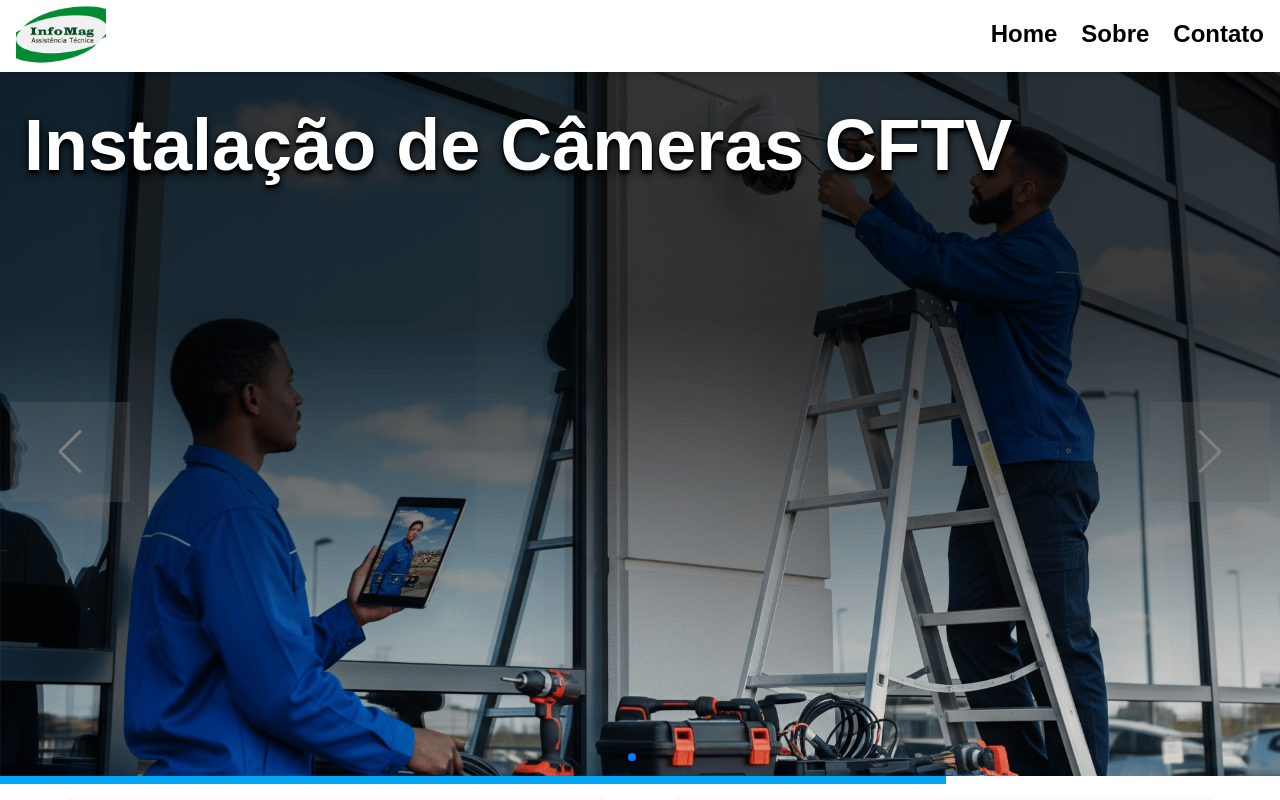
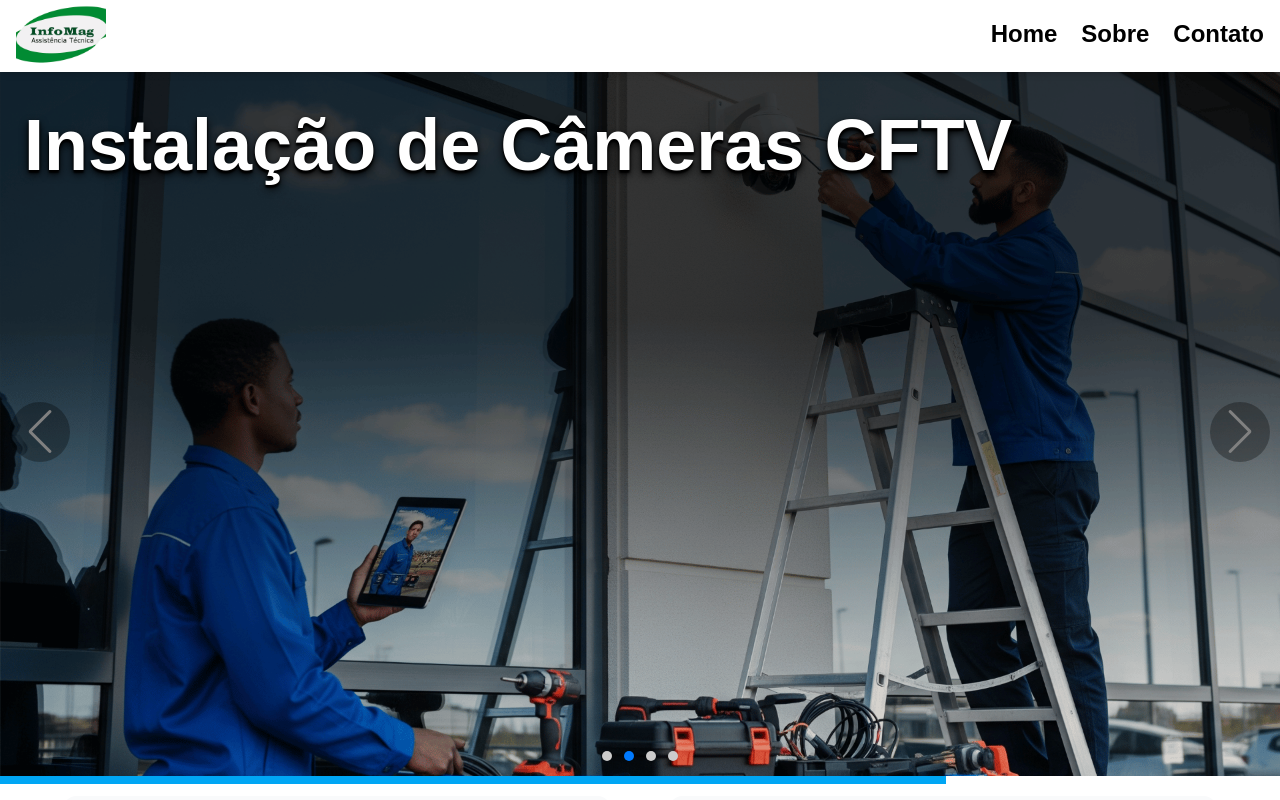
Before and after one commit to mathszgg/Projeto-Site-Infomag, a Next.js app: page / in a window 1280 px wide. Shown: the top 800 px of the page. Built offline with nearby package versions, Linux system fonts and the light colour scheme.

Commit message:
Fix Swiper Navigation Buttons And Style Swiper Pagination

```diff
--- a/src/app/globals.css
+++ b/src/app/globals.css
@@ -13,10 +13,12 @@
   --font-mono: var(--font-geist-mono);
 
   --animate-progress-bar: progress-bar 3.5s linear;
+
   @keyframes progress-bar {
     0% {
       width: 0%;
     }
+
     100% {
       width: 100%
     }
@@ -38,10 +40,89 @@ body {
   font-family: Arial, Helvetica, sans-serif;
 }
 
-/* Swiper */
-.swiper-button-prev,
-.swiper-button-next {
-  color: gray !important;
-  background-color: rgba(102, 102, 102, 0.3);
-  padding: 50px 60px;
+/* Swiper Navigation */
+@layer components {
+  :root {
+    --swiper-navigation-color: gray;
+    --swiper-navigation-size: 32px;
+    /* Defina o tamanho desejado aqui */
+  }
 }
+
+.primary-carousel .swiper-button-prev,
+.primary-carousel .swiper-button-next {
+  /* Adiciona uma transição suave para as propriedades transform e background-color */
+  transition: transform 0.2s ease, background-color 0.2s ease;
+
+  /* Adiciona a cor de fundo */
+  background-color: rgba(0, 0, 0, 0.3);
+  /* Fundo preto com 30% de opacidade */
+
+  /* Define as dimensões do botão para criar uma área para o fundo */
+  width: 60px;
+  height: 60px;
+
+  /* Arredonda as bordas para criar um botão circular */
+  border-radius: 50%;
+
+  /* Garante que o ícone da seta esteja perfeitamente centralizado */
+  display: flex;
+  align-items: center;
+  justify-content: center;
+}
+
+.primary-carousel .swiper-button-prev:hover,
+.primary-carousel .swiper-button-next:hover {
+  background-color: rgba(0, 0, 0, 0.6);
+  /* Fundo preto com 60% de opacidade */
+  transform: scale(1.1);
+}
+
+/* Swiper Pagination */
+@layer components {
+
+  /*
+   * Customização das Variáveis Globais de Paginação do Swiper
+   */
+  :root {
+    /* Cor do bullet ativo */
+    --swiper-pagination-color: #007aff;
+    /* Um azul vibrante, por exemplo */
+
+    /* Cor dos bullets inativos */
+    --swiper-pagination-bullet-inactive-color: #cccccc;
+    /* Um cinza claro */
+
+    /* Opacidade dos bullets inativos (1 = totalmente opaco) */
+    --swiper-pagination-bullet-inactive-opacity: 1;
+
+    /* Tamanho dos bullets */
+    --swiper-pagination-bullet-size: 10px;
+
+    /* Espaçamento horizontal entre os bullets */
+    --swiper-pagination-bullet-horizontal-gap: 6px;
+  }
+}
+
+/*
+   * Estilização dos bullets
+   */
+.swiper-pagination-bullet {
+  /* 1. Adiciona uma transição suave para as propriedades transform e background-color */
+  transition: transform 0.3s ease, background-color 0.3s ease;
+}
+
+/*
+   * 2. Aplica o efeito de escala ao passar o mouse
+   */
+.swiper-pagination-bullet:hover {
+  transform: scale(1.3);
+  /* Aumenta o tamanho do bullet em 30% */
+}
+
+/*
+   * Estilo do bullet ativo
+   */
+.swiper-pagination-bullet-active {
+  background-color: #007aff !important;
+}
--- a/src/components/Carousel.tsx
+++ b/src/components/Carousel.tsx
@@ -42,7 +42,7 @@ const Carousel = ({ showProgressBar = true }: Props) => {
     return (
         <div className='relative w-full h-[calc(50vh-var(--header-height))] lg:h-[calc(97vh-var(--header-height))] p-2 lg:p-0'>
             <Swiper
-                className="w-full h-full"
+                className="primary-carousel w-full h-full"
                 modules={[Navigation, Pagination, Autoplay]}
                 navigation
                 pagination={{ clickable: true }}
```
